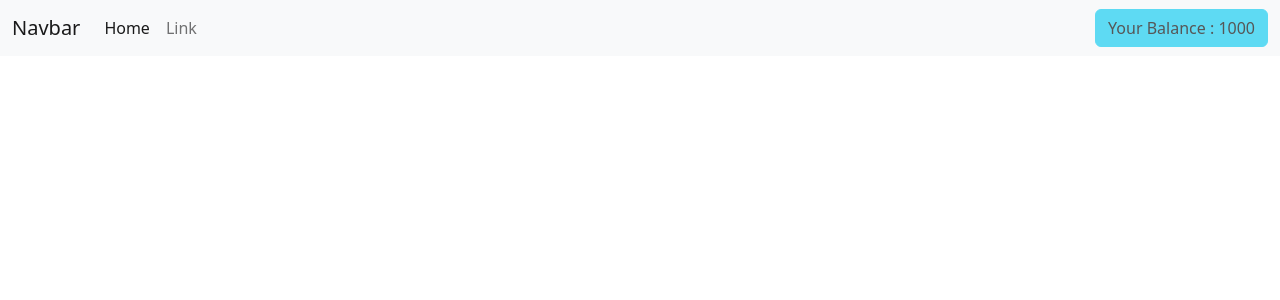
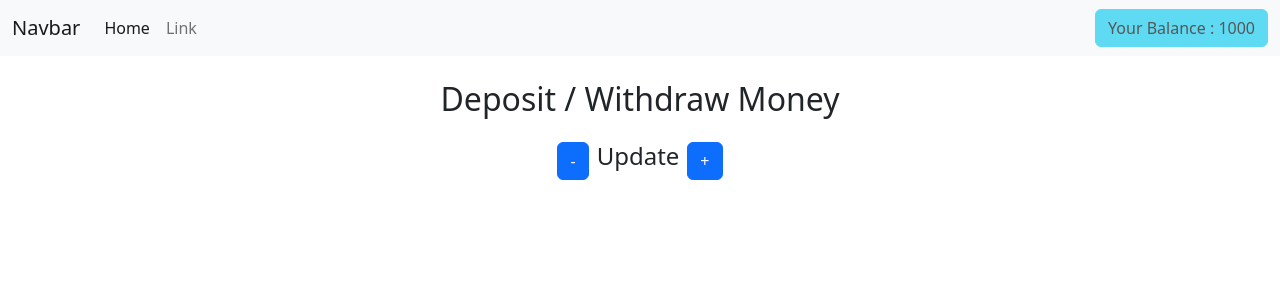
Before and after one commit to Bharatsharma19/React-Redux, a React (Create React App) app: page / in a window 1280 px wide. Shown: the top 300 px of the page. Built offline with nearby package versions, Linux system fonts and the light colour scheme.

Commit message:
Component Added

```diff
--- a/src/App.js
+++ b/src/App.js
@@ -1,10 +1,12 @@
 import Navbar from "./Component/Navbar";
+import Shop from "./Component/Shop";
 
 function App() {
   return (
     <>
-      <div>
-        <Navbar />
+      <Navbar />
+      <div className="container">
+        <Shop />
       </div>
     </>
   );
--- a/src/Component/Navbar.jsx
+++ b/src/Component/Navbar.jsx
@@ -5,17 +5,17 @@ const Navbar = () => {
         <div>
             <nav className="navbar navbar-expand-lg bg-light">
                 <div className="container-fluid">
-                    <a className="navbar-brand" href="#">Navbar</a>
+                    <a className="navbar-brand" href="/">Navbar</a>
                     <button className="navbar-toggler" type="button" data-bs-toggle="collapse" data-bs-target="#navbarSupportedContent" aria-controls="navbarSupportedContent" aria-expanded="false" aria-label="Toggle navigation">
                         <span className="navbar-toggler-icon"></span>
                     </button>
                     <div className="collapse navbar-collapse" id="navbarSupportedContent">
                         <ul className="navbar-nav me-auto mb-2 mb-lg-0">
                             <li className="nav-item">
-                                <a className="nav-link active" aria-current="page" href="#">Home</a>
+                                <a className="nav-link active" aria-current="page" href="/">Home</a>
                             </li>
                             <li className="nav-item">
-                                <a className="nav-link" href="#">Link</a>
+                                <a className="nav-link" href="/other">Link</a>
                             </li>
                         </ul>
                         <div>
--- /dev/null
+++ b/src/Component/Shop.jsx
@@ -0,0 +1,17 @@
+import React from 'react'
+
+const Shop = () => {
+    return (
+        <div className="container text-center my-4">
+            <h2>Deposit / Withdraw Money</h2>
+            <div className='my-4' style={{ display: "flex", justifyContent: "center", textAlign: "center" }}>
+                <hr /><br />
+                <button className="btn btn-primary mx-2"> - </button>
+                <b> <h4> Update </h4> </b>
+                <button className="btn btn-primary mx-2"> + </button>
+            </div>
+        </div>
+    )
+}
+
+export default Shop
```
